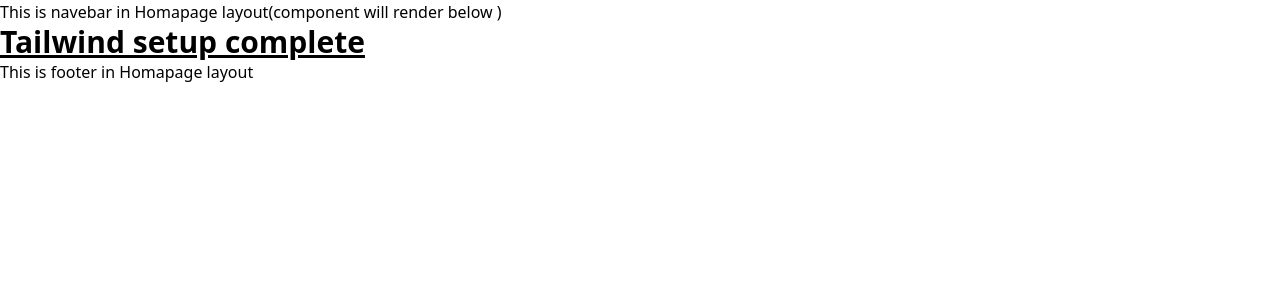
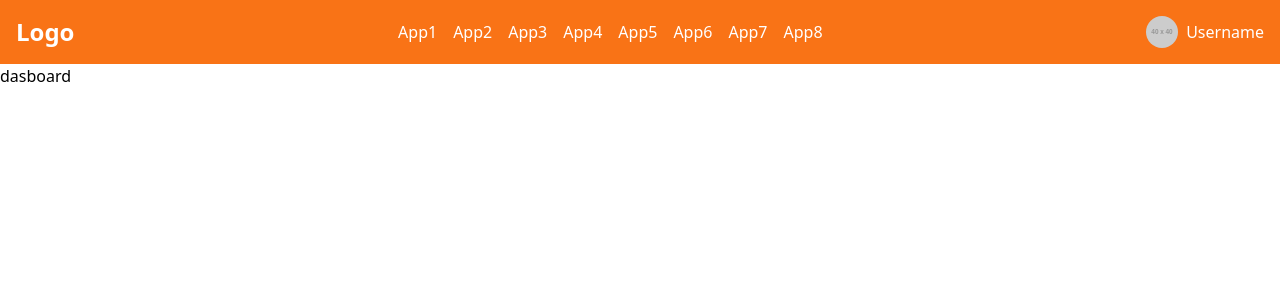
Before and after one commit to ntiwari11/BasketHunt-Dashboard, a React (Create React App) app in the folder client/: page / in a window 1280 px wide. Shown: the top 300 px of the page. Built offline with nearby package versions, Linux system fonts and the light colour scheme.

Commit message:
Navbar work started

```diff
--- a/client/src/App.js
+++ b/client/src/App.js
@@ -2,6 +2,7 @@
 
 import Home from "./pages/Home.page";
 import About from "./components/About";
+import PageNotFound from "./components/Errors/PageNotFound";
 function App() {
   return (
     <Routes>
--- /dev/null
+++ b/client/src/components/DashboardContainer/Dasboard.jsx
@@ -0,0 +1,9 @@
+import React from 'react'
+
+const Dasboard = () => {
+  return (
+    <div>dasboard</div>
+  )
+}
+
+export default Dasboard
--- /dev/null
+++ b/client/src/components/DashboardContainer/Navbar/Navbar.jsx
@@ -0,0 +1,34 @@
+import React from "react";
+
+const Navbar = () => {
+  return <> <nav className="bg-orange-500 p-4">
+  <div className="container mx-auto flex justify-between items-center">
+    {/* Logo */}
+    <div className="text-white text-2xl font-bold">Logo</div>
+
+    {/* Menu List */}
+    <ul className="flex space-x-4">
+      <li><a href="#" className="text-white hover:text-gray-300">App1</a></li>
+      <li><a href="#" className="text-white hover:text-gray-300">App2</a></li>
+      <li><a href="#" className="text-white hover:text-gray-300">App3</a></li>
+      <li><a href="#" className="text-white hover:text-gray-300">App4</a></li>
+      <li><a href="#" className="text-white hover:text-gray-300">App5</a></li>
+      <li><a href="#" className="text-white hover:text-gray-300">App6</a></li>
+      <li><a href="#" className="text-white hover:text-gray-300">App7</a></li>
+      <li><a href="#" className="text-white hover:text-gray-300">App8</a></li>
+    </ul>
+
+    {/* Profile */}
+    <div className="flex items-center space-x-2">
+      <img
+        src="https://via.placeholder.com/40"
+        alt="Profile"
+        className="w-8 h-8 rounded-full"
+      />
+      <span className="text-white">Username</span>
+    </div>
+  </div>
+</nav></>;
+};
+
+export default Navbar;
--- a/client/src/layouts/Homepage.layout.jsx
+++ b/client/src/layouts/Homepage.layout.jsx
@@ -1,17 +1,16 @@
 import React from "react";
-
 
 const HomepageLayout =
   (Components) =>
   ({ ...props }) => {
     return (
       <>
-        {/* Navbar         */}
-        <p>This is navebar in Homapage layout(component will render below )</p>
-        <div >
+
+        {/* <div className="relative w-full overflow-x-hidden" > */}
+        <div className="" >
           <Components {...props} />
         </div>
-        <p>This is footer in Homapage layout</p>
+
       </>
     );
   };
--- a/client/src/pages/Home.page.jsx
+++ b/client/src/pages/Home.page.jsx
@@ -3,14 +3,31 @@
 
 // Layout
 import HomeLayout from "../layouts/Homepage.layout";
+import Dasboard from "../components/DashboardContainer/Dasboard";
+import Navbar from "../components/DashboardContainer/Navbar/Navbar";
+
 
 const Home = () => {
 
+      const user = {
+        name : "DemoUser",
+        email : "demo@gmail.com",
+        role : "Admin",
+        token : "fuifweghfuigsaedfjkhfghui"
+      }
   return (
     <>
-      <h1 className="text-3xl font-bold underline">
-     Tailwind setup complete
-    </h1>
+
+      {
+        user?.token? (
+          <>
+              <Navbar />
+              <Dasboard />
+           </>
+         ) : (
+          <h1> Un-Authorize Access. Please Login .</h1>
+         )
+      }
     </>
   );
 };
```
